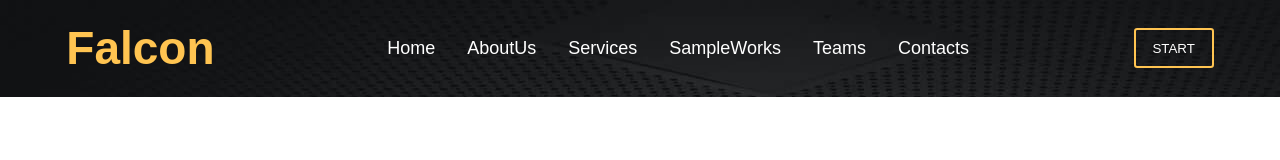
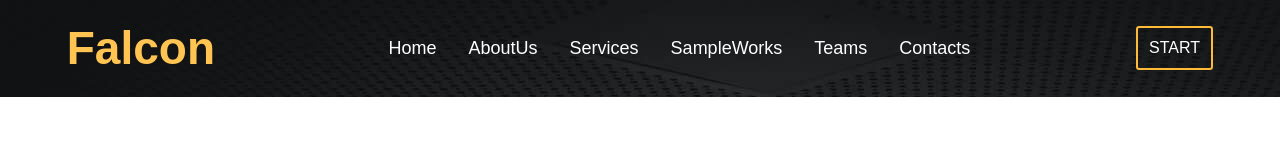
Before and after one commit to ghasemizade/react-template-static, a React (Create React App) app: page / in a window 1280 px wide. Shown: the top 160 px of the page. Built offline with nearby package versions, Linux system fonts and the light colour scheme.

Commit message:
update navbar link

```diff
--- a/src/Components/Header/Header.css
+++ b/src/Components/Header/Header.css
@@ -31,12 +31,13 @@
     font-size: 18px;
     font-weight: 500;
 }
-.nav-btn-start{
-    text-align: center;
+.nav-btn-start a{
+    padding: .7rem;
+    /* width: 5rem; */
+    /* height: 2.5rem; */
+    text-decoration: none;
+    border-radius: .2rem;
     color: #fff;
-    width: 5rem;
-    height: 2.5rem;
-    border: .15rem solid #FFC451;
-    border-radius: .2rem;
+    border: .15rem solid #FFBB38;
     background-color: transparent;
 }
--- a/src/Components/Header/NavBar.js
+++ b/src/Components/Header/NavBar.js
@@ -14,7 +14,7 @@ function NavBar() {
             <li className="items"><a href="#">Contacts</a></li>
             {/* <li className="items"><a href="#"></a></li> */}
         </ul>
-        <button className='nav-btn-start'>START</button>
+        <div className='nav-btn-start'><a href="#">START</a></div>
     </div>
   )
 }
```
